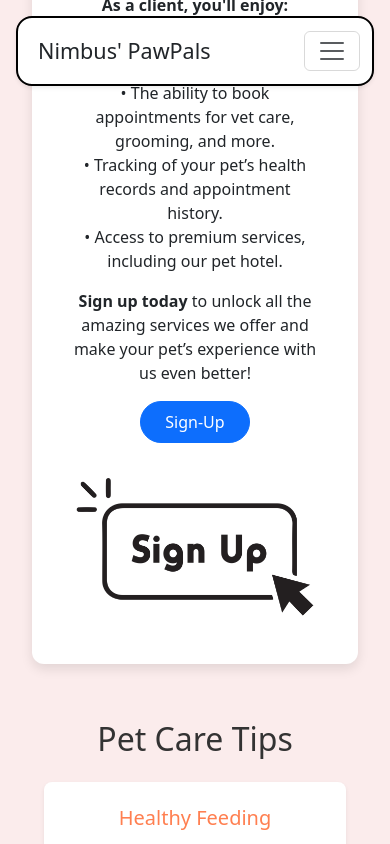
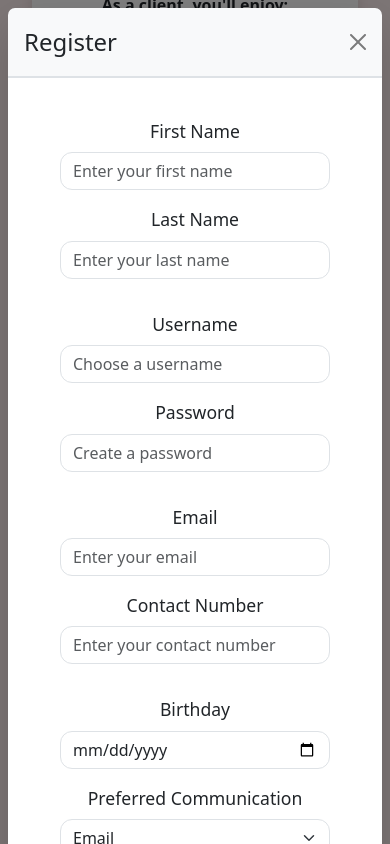
Before and after one commit to MarioCaushi/Nimbus-PawPals, a React (Vite) app in the folder Front-End/: page / in a window 390 px wide. Both pictures are taken after a click on the button "Sign-Up". Shown: the part 2519-3363 px from the top of the page. Built offline with nearby package versions, Linux system fonts and the light colour scheme.

Commit message:
Finished design with the home page client

```diff
--- a/Front-End/src/components/HomeNavBar.jsx
+++ b/Front-End/src/components/HomeNavBar.jsx
@@ -1,16 +1,25 @@
 import React, { useState } from 'react';
 import { Link } from 'react-router-dom';
 import LoginModal from './LoginModal';
+import RegisterModal from './RegisterModal';
 
 const HomeNavBar = () => {
-    const [showModal, setShowModal] = useState(false);
+    const [showLoginModal, setShowLoginModal] = useState(false);
+    const [showRegisterModal, setShowRegisterModal] = useState(false);
 
-    const handleOpenModal = () => {
-        setShowModal(true);
+    const handleOpenLoginModal = () => {
+        setShowLoginModal(true);
+        setShowRegisterModal(false);
     };
 
-    const handleCloseModal = () => {
-        setShowModal(false);
+    const handleOpenRegisterModal = () => {
+        setShowRegisterModal(true);
+        setShowLoginModal(false);
+    };
+
+    const handleCloseModals = () => {
+        setShowLoginModal(false);
+        setShowRegisterModal(false);
     };
 
     return (
@@ -36,15 +45,14 @@ const HomeNavBar = () => {
                             </li>
                         </ul>
                         <div className="d-flex flex-column flex-lg-row align-items-center mt-3 mt-lg-0">
-                            <div className="d-flex flex-column flex-lg-row mt-3 mt-lg-0 align-items-center">
-                                <button className="btn btn-outline-success mb-2 mb-lg-0 me-lg-3" type="button" onClick={handleOpenModal}>Login</button>
-                                <button className="btn btn-outline-warning " type="button" onClick={() => { alert("this works but not yet implemented")}}>Sign-Up</button>
-                            </div>
+                            <button className="btn btn-outline-success mb-2 mb-lg-0 me-lg-3" type="button" onClick={handleOpenLoginModal}>Login</button>
+                            <button className="btn btn-outline-warning" type="button" onClick={handleOpenRegisterModal}>Sign-Up</button>
                         </div>
                     </div>
                 </div>
             </nav>
-            <LoginModal show={showModal} handleClose={handleCloseModal} />
+            <LoginModal show={showLoginModal} handleClose={handleCloseModals} />
+            <RegisterModal show={showRegisterModal} handleClose={handleCloseModals} />
         </>
     );
 };
--- /dev/null
+++ b/Front-End/src/components/RegisterModal.jsx
@@ -0,0 +1,84 @@
+import React, { useState } from 'react';
+
+const RegisterModal = ({ show, handleClose }) => {
+    const showHideClassName = show ? "modal show d-block" : "modal d-none";
+    const [error, setError] = useState(false);
+    const [message, setMessage] = useState("");
+
+    return (
+        <div className={showHideClassName} style={{ backgroundColor: 'rgba(0,0,0,0.5)' }}>
+            <div className="modal-dialog modal-dialog-centered modal-lg">
+                <div className="modal-content shadow-lg" style={{ borderRadius: '15px', border: 'none' }}>
+                    <div className="modal-header" style={{ borderBottom: '2px solid #dee2e6', backgroundColor: '#f8f9fa' }}>
+                        <h5 className="modal-title" style={{ fontSize: '1.5rem' }}>Register</h5>
+                        <button type="button" className="btn-close" onClick={handleClose} aria-label="Close"></button>
+                    </div>
+                    <div className="modal-body" style={{ padding: '2rem' }}>
+                        <form>
+                            <div className="row m-2 mb-3">
+                                <div className="col-md-6 mb-3">
+                                    <label htmlFor="firstName" className="form-label" style={{ fontSize: '1.1rem' }}>First Name</label>
+                                    <input type="text" className="form-control" id="firstName" placeholder="Enter your first name" style={{ borderRadius: '12px', fontSize: '1rem' }} />
+                                </div>
+                                <div className="col-md-6 mb-3">
+                                    <label htmlFor="lastName" className="form-label" style={{ fontSize: '1.1rem' }}>Last Name</label>
+                                    <input type="text" className="form-control" id="lastName" placeholder="Enter your last name" style={{ borderRadius: '12px', fontSize: '1rem' }} />
+                                </div>
+                            </div>
+                            <div className="row m-2 mb-3">
+                                <div className="col-md-6 mb-3">
+                                    <label htmlFor="username" className="form-label" style={{ fontSize: '1.1rem' }}>Username</label>
+                                    <input type="text" className="form-control" id="username" placeholder="Choose a username" style={{ borderRadius: '12px', fontSize: '1rem' }} />
+                                </div>
+                                <div className="col-md-6 mb-3">
+                                    <label htmlFor="password" className="form-label" style={{ fontSize: '1.1rem' }}>Password</label>
+                                    <input type="password" className="form-control" id="password" placeholder="Create a password" style={{ borderRadius: '12px', fontSize: '1rem' }} />
+                                </div>
+                            </div>
+                            <div className="row m-2 mb-3">
+                                <div className="col-md-6 mb-3">
+                                    <label htmlFor="email" className="form-label" style={{ fontSize: '1.1rem' }}>Email</label>
+                                    <input type="email" className="form-control" id="email" placeholder="Enter your email" style={{ borderRadius: '12px', fontSize: '1rem' }} />
+                                </div>
+                                <div className="col-md-6 mb-3">
+                                    <label htmlFor="contactNumber" className="form-label" style={{ fontSize: '1.1rem' }}>Contact Number</label>
+                                    <input type="text" className="form-control" id="contactNumber" placeholder="Enter your contact number" style={{ borderRadius: '12px', fontSize: '1rem' }} />
+                                </div>
+                            </div>
+                            <div className="row m-2 mb-3">
+                                <div className="col-md-6 mb-3">
+                                    <label htmlFor="birthday" className="form-label" style={{ fontSize: '1.1rem' }}>Birthday</label>
+                                    <input type="date" className="form-control" id="birthday" style={{ borderRadius: '12px', fontSize: '1rem' }} />
+                                </div>
+                                <div className="col-md-6 mb-3">
+                                    <label htmlFor="preferredCommunication" className="form-label" style={{ fontSize: '1.1rem' }}>Preferred Communication</label>
+                                    <select className="form-select" id="preferredCommunication" style={{ borderRadius: '12px', fontSize: '1rem' }}>
+                                        <option value="email">Email</option>
+                                        <option value="phone">Phone</option>
+                                    </select>
+                                </div>
+                            </div>
+                            <div className="mb-5 m-2">
+                                <label htmlFor="address" className="form-label" style={{ fontSize: '1.1rem' }}>Address</label>
+                                <input type="text" className="form-control" id="address" placeholder="Enter your address" style={{ borderRadius: '12px', fontSize: '1rem' }} />
+                            </div>
+
+                            <div className="d-flex gap-2 align-items-center justify-content-center">
+                                <button type="submit" className="btn btn-lg w-25" style={{
+                                    background: 'linear-gradient(to right, #4facfe 0%, #00f2fe 100%)', // Gradient blue color
+                                    color: 'white',
+                                    borderRadius: '12px',
+                                    padding: '10px 0'
+                                }}>Register</button>
+                            </div>
+                            {error && <div className="alert alert-danger mt-4 mb-0" role="alert">{message}</div>}
+                            {(!error && message) && <div className="alert alert-success mt-4 mb-0" role="alert">{message}</div>}
+                        </form>
+                    </div>
+                </div>
+            </div>
+        </div>
+    );
+};
+
+export default RegisterModal;
--- a/Front-End/src/pages/Home.jsx
+++ b/Front-End/src/pages/Home.jsx
@@ -1,6 +1,7 @@
 import React from 'react';
 import HomeNavBar from '../components/HomeNavBar.jsx';
 import { useState } from 'react';
+import RegisterModal from '../components/RegisterModal.jsx';
 
 const Home = () => {
 
@@ -8,6 +9,8 @@ const Home = () => {
     const [name, setName] = useState("");
     const [email, setEmail] = useState("");
     const [message, setMessage] = useState("");
+
+    const [showRegisterModal, setShowRegisterModal] = useState(false);
 
     const handleContactUs = (event) => {
         event.preventDefault();
@@ -22,6 +25,15 @@ const Home = () => {
             setContactMessage("");
         }, 5000);
     };
+
+    const handleOpenSignUp = () => {
+        setShowRegisterModal(true);
+    };
+
+    const handleCloseSignUp = () => {
+        setShowRegisterModal(false);
+    }
+
 
     return (
         <>
@@ -180,7 +192,7 @@ const Home = () => {
                                 <strong>Sign up today</strong> to unlock all the amazing services we offer and make your pet’s experience with us even better!
                             </p>
                             <div className="d-flex justify-content-center mt-3">
-                                <button className="btn btn-primary rounded-pill px-4 py-2" onClick={() => { alert("this works but not yet implemented") }}>
+                                <button className="btn btn-primary rounded-pill px-4 py-2" onClick={handleOpenSignUp}>
                                     Sign-Up
                                 </button>
                             </div>
@@ -256,15 +268,16 @@ const Home = () => {
                     </div>
                 </div>
 
-
                 {/* Optional Footer */}
                 <div className="bg-light text-center p-3 border-top rounded-pill w-100">
                     <div className="container">
                         <p className="mb-0">© 2025 Nimbus' PawPals. All rights reserved.</p>
                     </div>
                 </div>
+            </div >
 
-            </div >
+            {/* Register Modal */}
+            <RegisterModal show={showRegisterModal} handleClose={handleCloseSignUp} />
         </>
     );
 };
```
